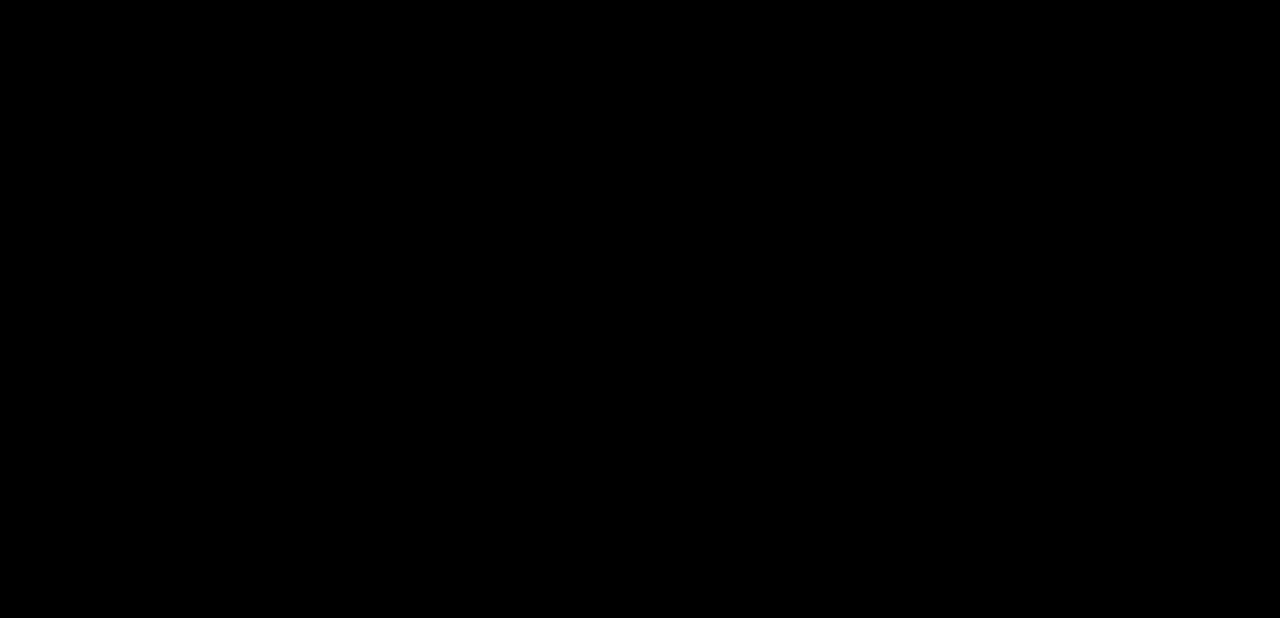
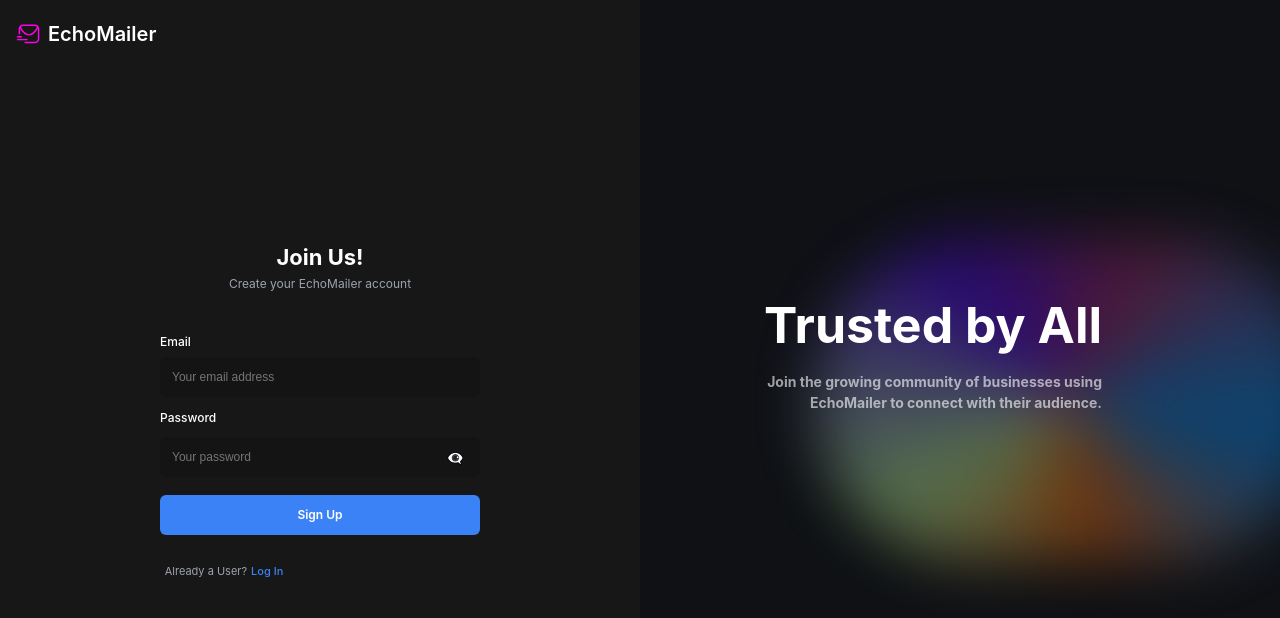
Before and after one commit to Mercy036/EchoMailer, a React (Vite) app in the folder frontend/: page /signup in a window 1280 px wide. Before the commit this address had no page. Shown: the top 618 px of the page. Built offline with nearby package versions, Linux system fonts and the light colour scheme.

Commit message:
Created sign_up page and css

```diff
--- a/frontend/src/App.jsx
+++ b/frontend/src/App.jsx
@@ -5,17 +5,17 @@ import SignIn from "./pages/sign_in"
 import Dashboard from './pages/dashboard';
 import Compose from "./pages/compose"
 import Emails from "./pages/emails"
+import SignUp from './pages/sign_up';
 
 function App() {
   return (
     <BrowserRouter>
     <Routes>
-
-      <Route path='/' element={<SignIn />} />
+      <Route path='/signin' element={<SignIn />} />
       <Route path="/dashboard" element={<Dashboard />} />
       <Route path="/compose" element={<Compose />} />
       <Route path="/emails" element={<Emails />} />
-
+      <Route path="/signup" element={<SignUp/>} />
     </Routes>
     </BrowserRouter>
   );
--- a/frontend/src/css/sign_in.css
+++ b/frontend/src/css/sign_in.css
@@ -250,18 +250,20 @@ html, body {
 }
 
 .sign-up-section {
-    margin-top: 16px;
+    margin-top: 0px;
     text-align: center;
     font-size: 11px;
 }
 
 .sign-up-text {
     color: #9ca3af;
+    margin-right: 0rem;
 }
 
 .sign-up-link {
     color: #3b82f6;
     text-decoration: none;
+    margin-right: 10rem;
 }
 
 .sign-up-link:hover {
@@ -327,6 +329,7 @@ html, body {
     font-size: 50px;
     font-weight: bolder;
     color: #ffffff;
+    margin-left: 2rem;
 }
 
 .trusted-subtitle{
@@ -337,6 +340,7 @@ html, body {
     max-width: 400px;
     font-weight: bold;
     opacity: 60%;
+    margin-left: 2rem;
 }
 
 @keyframes float {
--- /dev/null
+++ b/frontend/src/css/sign_up.css
@@ -0,0 +1,241 @@
+.signup-container {
+    display: flex;
+    height: 100vh;
+    width: 100vw;
+    position: fixed;
+    top: 0;
+    left: 0;
+}
+
+.signup-left {
+    width: 50%;
+    height: 100vh;
+    background-color: #181717;
+    display: flex;
+    flex-direction: column;
+    justify-content: center;
+    align-items: center;
+    padding: 32px;
+    max-width: 1000px;
+    margin: 0 auto;
+}
+
+.signup-header {
+    display: flex;
+    align-items: center;
+    margin-bottom: 24px;
+    width: 100%;
+    justify-content: flex-start;
+}
+
+.signup-logo {
+  position: absolute;
+  top: 1em;
+  left: 1em;
+  display: flex;
+  align-items: center;
+  gap: 8px;
+}
+
+.signup-logo-icon img {
+    width: 24px;
+    height: 24px;
+    margin-top: 0.4em;
+}
+
+.signup-logo-text {
+    font-size: 20px;
+    font-weight: 600;
+}
+
+.signup-welcome {
+    width: 100%;
+    margin-bottom: 24px;
+}
+
+.signup-title {
+    font-size: 22px;
+    font-weight: 700;
+    margin-bottom: 6px;
+}
+
+.signup-subtitle {
+    color: #9ca3af;
+    font-size: 12px;
+    margin-bottom: 16px;
+}
+
+.signup-form {
+    display: flex;
+    flex-direction: column;
+    gap: 12px;
+    width: 100%;
+    max-width: 320px;
+}
+
+.signup-group {
+    display: flex;
+    flex-direction: column;
+}
+
+.signup-password-header {
+    display: flex;
+    justify-content: space-between;
+    align-items: center;
+    margin-bottom: 4px;
+}
+
+.signup-label {
+    margin-bottom: 6px;
+    font-size: 12px;
+    font-weight: 500;
+    text-align: left;
+}
+
+.signup-input-email,
+.signup-input-password {
+    padding: 10px 12px;
+    border-radius: 6px;
+    border: 0;
+    outline: none;
+    background: #141414;
+    color: white;
+    font-size: 12px;
+    height: 40px;
+    width: 100%;
+}
+
+.signup-password-container {
+    position: relative;
+    display: flex;
+    align-items: center;
+}
+
+.signup-toggle {
+    position: absolute;
+    right: 12px;
+    top: 50%;
+    transform: translateY(-50%);
+    background: none;
+    border: none;
+    color: #6b7280;
+    cursor: pointer;
+    font-size: 14px;
+    padding: 4px;
+    display: flex;
+    align-items: center;
+    justify-content: center;
+    min-width: 24px;
+    min-height: 24px;
+    z-index: 10;
+}
+
+.signup-button {
+    background: #3b82f6;
+    color: white;
+    padding: 10px 16px;
+    border: none;
+    border-radius: 6px;
+    cursor: pointer;
+    font-weight: 600;
+    font-size: 12px;
+    margin-top: 6px;
+    height: 40px;
+    width: 100%;
+}
+
+.signup-button:hover {
+    background: #2563eb;
+}
+
+.signup-footer {
+    margin-top: 16px;
+    text-align: center;
+    font-size: 11px;
+    margin-right: 12rem;
+}
+
+.signup-footer-text {
+    color: #9ca3af;
+}
+
+.signup-login-link {
+    color: #3b82f6;
+    text-decoration: none;
+    margin-left: 4px;
+}
+
+.signup-login-link:hover {
+    text-decoration: underline;
+}
+
+.signup-right {
+    width: 50%;
+    height: 100vh;
+    background: hsl(220, 15%, 7%);
+    display: flex;
+    justify-content: center;
+    align-items: center;
+    position: relative;
+}
+
+.signup-blob-outer {
+    position: fixed;
+    height: 100%;
+    width: 100%;
+    z-index: 0;
+    inset: 0;
+    margin-left: 430px;
+    filter: blur(30px);
+    opacity: 0.4;
+}
+
+.signup-blob-inner {
+    border-radius: 99999px;
+    position: absolute;
+    inset: 0;
+    margin: auto;
+    width: 100vw;
+    height: 100vh;
+    min-width: 1000px;
+    overflow: hidden;
+    background-color: white;
+    transform: scale(0.4);
+}
+
+.signup-blob {
+    position:absolute;
+    width: 100vw;
+    height: 100vh;
+    inset: 0;
+    margin: auto;
+    background: conic-gradient(from 0deg, #08f, #f60, #bbffa1, #4c00ff, #ab2666, #09f);
+    animation: spinBlob 20s linear infinite;
+}
+
+.signup-trusted {
+    position: absolute;
+    top: 18%;
+    right: 50px;
+    text-align: right;
+    display: flex;
+    flex-direction: column;
+}
+
+.signup-trusted-title {
+    font-size: 50px;
+    font-weight: bolder;
+    color: #ffffff;
+    margin-top: 9rem;
+    margin-right: 8rem;
+}
+
+.signup-trusted-subtitle {
+    margin-top: 0.5rem;
+    font-size: 14px;
+    color: #ffffff;
+    max-width: 400px;
+    font-weight: bold;
+    opacity: 60%;
+    margin-right: 8rem;
+}
--- a/frontend/src/pages/sign_in.jsx
+++ b/frontend/src/pages/sign_in.jsx
@@ -3,8 +3,10 @@ import "../css/sign_in.css";
 
 import emailIcon from "../assets/email.svg";
 import googleIcon from "../assets/icons8-google.svg";
+import {useNavigate} from 'react-router-dom';
 
 function SignIn() {
+    const navigate=useNavigate();
     const [email,setEmail]=useState('');
     const [password,setPassword]=useState('');
     const [showPassword,setShowPassword]=useState(false);
@@ -29,15 +31,6 @@ function SignIn() {
                     <p className="welcome-subtitle">Log in to EchoMailer</p>
                 </div>
 
-                <div className="oauth-buttons">
-                    <button onClick={handleGoogleSignIn} className="oauth-button">
-                        <img src={googleIcon} alt="Google logo" className="oauth-icon" />
-                        Log in with Google
-                    </button>
-                </div>
-                <div className="divider">
-                    <span className="divider-text">OR</span>
-                </div>
                 <div className="form-section">
                     <div className="form-group">
                         <label className="form-label">Email</label>
@@ -52,7 +45,6 @@ function SignIn() {
                     <div className="form-group">
                         <div className="password-header">
                             <label className="form-label">Password</label>
-                            <a href="#" className="forgot-password">Forgot password?</a>
                         </div>
                         <div className="password-input-container">
                             <input
@@ -74,7 +66,10 @@ function SignIn() {
                     <button onClick={handleSignIn} className="login-button">Log in</button>
                     <div className="sign-up-section">
                         <span className="sign-up-text">Don't have an account? </span>
-                        <a href="#" className="sign-up-link">Sign up</a>
+                        <a href="#" className="sign-up-link" onClick={(e)=>{
+                            e.preventDefault();
+                            navigate('/signup');
+                        }}>Sign up</a>
                     </div>
                 </div>
             </div>
--- /dev/null
+++ b/frontend/src/pages/sign_up.jsx
@@ -0,0 +1,87 @@
+import { useState } from "react";
+import "../css/sign_up.css";
+
+import emailIcon from "../assets/email.svg";
+
+function SignUp() {
+    const [email,setEmail]=useState('');
+    const [password,setPassword]=useState('');
+    const [showPassword,setShowPassword]=useState(false);
+
+    const handleSignUp=()=>{
+        console.log('Sign up attempted with:', { email, password });
+    };
+
+    return (
+        <div className="signup-container">
+            <div className="signup-left">
+                <div className="signup-header">
+                    <div className="signup-logo">
+                        <div className="signup-logo-icon">
+                            <img src={emailIcon} alt="logo" />
+                        </div>
+                        <span className="signup-logo-text">EchoMailer</span>
+                    </div>
+                </div>
+                <div className="signup-welcome">
+                    <h1 className="signup-title">Join Us!</h1>
+                    <p className="signup-subtitle">Create your EchoMailer account</p>
+                </div>
+                <div className="signup-form">
+                    <div className="signup-group">
+                        <label className="signup-label">Email</label>
+                        <input
+                            type="email"
+                            value={email}
+                            onChange={(e) => setEmail(e.target.value)}
+                            className="signup-input-email"
+                            placeholder="Your email address"
+                        />
+                    </div>
+                    <div className="signup-group">
+                        <div className="signup-password-header">
+                            <label className="signup-label">Password</label>
+                        </div>
+                        <div className="signup-password-container">
+                            <input
+                                type={showPassword ? "text" : "password"}
+                                value={password}
+                                onChange={(e) => setPassword(e.target.value)}
+                                className="signup-input-password"
+                                placeholder="Your password"
+                            />
+                            <button
+                                type="button"
+                                onClick={() => setShowPassword(!showPassword)}
+                                className="signup-toggle"
+                            >
+                                {showPassword ? "👁️" : "👁️‍🗨️"}
+                            </button>
+                        </div>
+                    </div>
+                    <button onClick={handleSignUp} className="signup-button">Sign Up</button>
+                    <div className="signup-footer">
+                        <span className="signup-footer-text">Already a User?</span>
+                        <a href="#" className="signup-login-link">Log In</a>
+                    </div>
+                </div>
+            </div>
+
+            <div className="signup-right">
+                <div className="signup-blob-outer">
+                    <div className="signup-blob-inner">
+                        <div className="signup-blob"></div>
+                    </div>
+                </div>
+                <div className="signup-trusted">
+                    <h2 className="signup-trusted-title">Trusted by All</h2>
+                    <p className="signup-trusted-subtitle">
+                        Join the growing community of businesses using EchoMailer to connect with their audience.
+                    </p>
+                </div>
+            </div>
+        </div>
+    );
+}
+
+export default SignUp;
```
